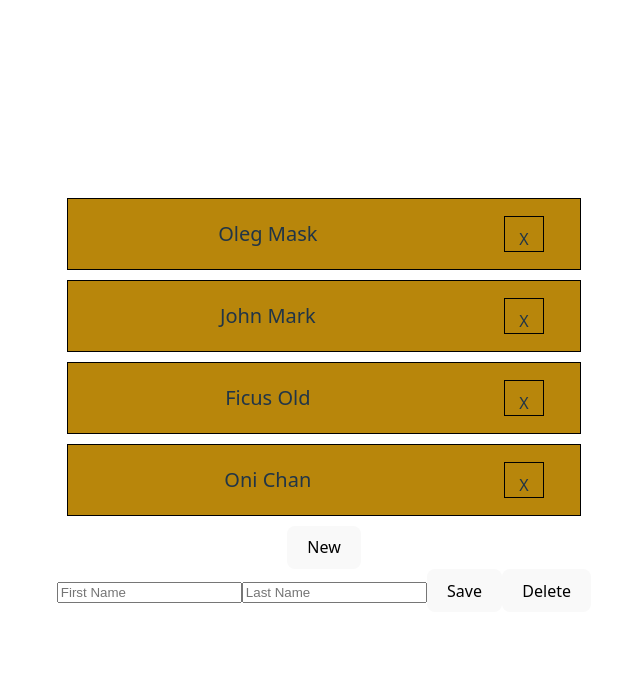
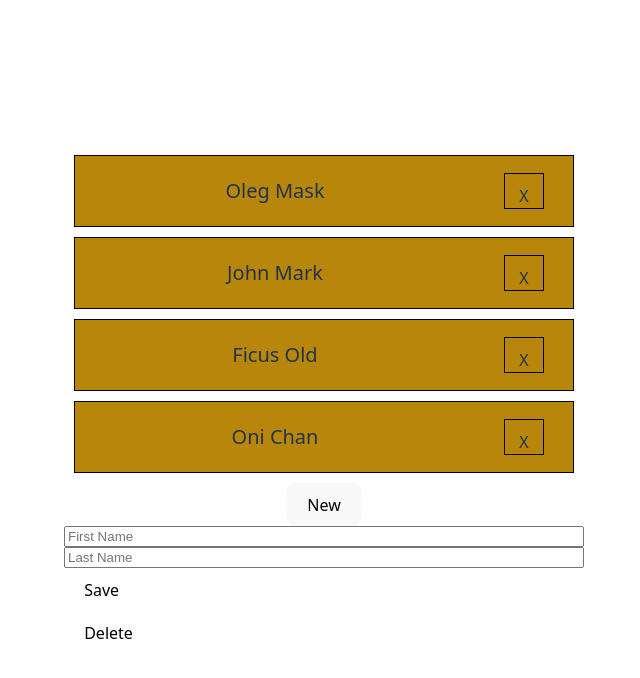
Before and after one commit to Oleg301-bit/Get-Contact, a React app in the folder contacts/: page / in a window 1280 px wide. Shown: the top 678 px of the page, without its empty margins (316-956 px from the left). Built offline with nearby package versions, Linux system fonts and the light colour scheme; the HTML template or start-up script is replaced by a standard one.

Commit message:
Add form css

```diff
--- /dev/null
+++ b/contacts/src/components/ContactForm/ContactForm.css
@@ -0,0 +1,37 @@
+* {
+  box-sizing: border-box;
+}
+
+.watch-form,
+.set-inputs {
+  display: flex;
+  flex-direction: column;
+  align-self: flex-start;
+}
+.input {
+  padding: 10px 20px;
+  margin: 10px;
+}
+.delete-btn {
+  border: 1px solid black;
+  min-width: 40px;
+  min-width: 40px;
+  text-align: center;
+  margin: auto;
+  display: inline-block;
+  padding-top: 10px;
+}
+.align-input-with-btn {
+  display: flex;
+  align-items: center;
+}
+.button-container {
+  display: flex;
+  justify-content: space-between;
+  margin: 130px 10px;
+}
+.set-button {
+  background-color: white;
+  color: black;
+  width: 75px;
+}
--- a/contacts/src/components/ContactForm/ContactForm.jsx
+++ b/contacts/src/components/ContactForm/ContactForm.jsx
@@ -1,4 +1,5 @@
 import { Component } from 'react';
+import './ContactForm.css';
 
 export class ContactForm extends Component {
   state = {
@@ -12,7 +13,7 @@ export class ContactForm extends Component {
   };
   render() {
     return (
-      <form>
+      <form className='watch-form'>
         <input
           type='text'
           name='fName'
@@ -28,8 +29,8 @@ export class ContactForm extends Component {
           onChange={this.onInputChange}
 
         />
-        <button>Save</button>
-        <button>Delete</button>
+        <button className='set-button'>Save</button>
+        <button className='set-button'>Delete</button>
       </form>
     );
   }
```
